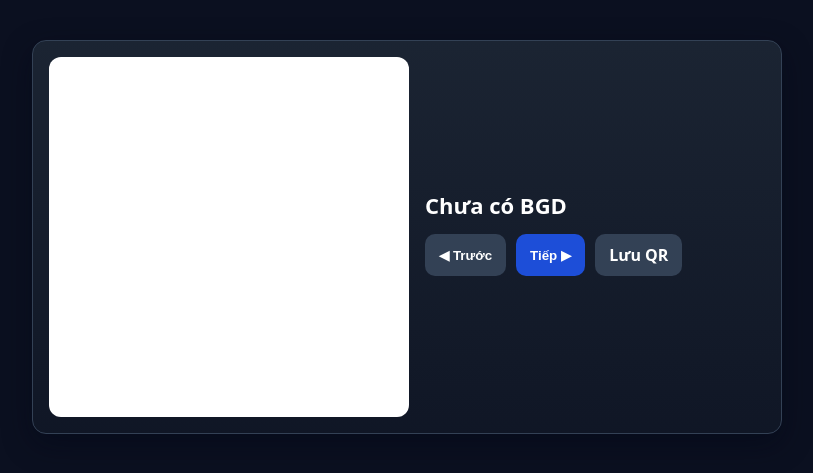
After one commit to trongkhanhlee26/BTV, a Django app: page /bgd/qr/ in a window 1280 px wide. The commit adds this page. Shown: the top 473 px of the page, without its empty margins (233-1046 px from the left). Run offline with Django 5.2, Linux system fonts and the light colour scheme; data that the repository does not hold is empty.

Commit message:
update QR và cách hiện chọn giám khảo trong chỉnh sửa cuộc thi

```diff
--- /dev/null
+++ b/backend/core/templates/bgd/qr.html
@@ -0,0 +1,80 @@
+{% load static %}
+<!doctype html>
+<html lang="vi">
+<head>
+  <meta charset="utf-8">
+  <title>QR Ban Giám Đốc</title>
+  <meta name="viewport" content="width=device-width, initial-scale=1">
+  <style>
+    :root { --fg:#fff; --muted:#9aa3b2; --panel:#0f172a; }
+    body { margin:0; font-family:system-ui,Segoe UI,Roboto,Helvetica,Arial; color:var(--fg); background:#0b1020; }
+    .wrap { max-width:750px; margin:24px auto; padding:16px; }
+    .card { background:linear-gradient(180deg,#1f2937cc,#111827cc); border:1px solid #334155; border-radius:14px; padding:16px; box-shadow:0 10px 30px rgba(2,6,23,.45); }
+    .row { display:flex; gap:16px; align-items:center; justify-content:space-between; flex-wrap:wrap; }
+    .qr-box { display:flex; align-items:center; justify-content:center; width:360px; height:360px; background:#fff; border-radius:12px; overflow:hidden; }
+    .meta { flex:1; min-width:220px; }
+    .meta h2 { margin:0 0 8px; font-size:22px; }
+    .muted { color:var(--muted); font-size:14px; }
+    .ctrls { display:flex; gap:10px; margin-top:14px; }
+    .btn { background:#1d4ed8; color:#fff; border:0; border-radius:10px; padding:10px 14px; font-weight:700; cursor:pointer; }
+    .btn.secondary { background:#334155; }
+    .index { margin-top:8px; color:var(--muted); }
+    img.qr { width:100%; height:100%; object-fit:contain; }
+  </style>
+</head>
+<body>
+  <div class="wrap">
+    <div class="card">
+      <div class="row">
+        <div class="qr-box">
+          <img id="qrImg" class="qr" alt="QR" src="" />
+        </div>
+        <div class="meta">
+          <h2 id="title">QR Ban Giám Đốc</h2>
+          <div class="muted" id="sub"></div>
+          <div class="ctrls">
+            <button class="btn secondary" id="prevBtn">◀ Trước</button>
+            <button class="btn" id="nextBtn">Tiếp ▶</button>
+            <a class="btn secondary" id="saveBtn" download="bgd-qr.png">Lưu QR</a>
+          </div>
+          <div class="index" id="idx"></div>
+        </div>
+      </div>
+    </div>
+  </div>
+
+{{ items|json_script:"bgd-items" }}
+<script>
+  const items = JSON.parse(document.getElementById('bgd-items').textContent);
+  let i = 0;
+
+  const qrImg = document.getElementById('qrImg');
+  const title = document.getElementById('title');
+  const sub   = document.getElementById('sub');
+  const idxEl = document.getElementById('idx');
+  const save  = document.getElementById('saveBtn');
+
+  function show() {
+    if (!items.length) {
+      title.textContent = 'Chưa có BGD';
+      sub.textContent = '';
+      qrImg.remove();
+      return;
+    }
+    const it = items[i];
+    qrImg.src = `/bgd/qr/${it.token}.png`;
+    title.textContent = `${it.maBGD} — ${it.ten}`;
+    sub.textContent = it.url;
+    idxEl.textContent = `Mã ${i+1}/${items.length}`;
+    save.setAttribute('href', qrImg.src);
+    save.setAttribute('download', `QR_${it.maBGD}.png`);
+  }
+
+  document.getElementById('nextBtn').onclick = () => { i = (i + 1) % items.length; show(); };
+  document.getElementById('prevBtn').onclick = () => { i = (i - 1 + items.length) % items.length; show(); };
+
+  show();
+</script>
+
+</body>
+</html>
--- /dev/null
+++ b/backend/core/views_bgd.py
@@ -0,0 +1,82 @@
+# core/views_bgd.py
+from io import BytesIO
+from django.http import HttpResponse, Http404
+from django.shortcuts import render, redirect
+from django.urls import reverse
+from django.db.models import Q
+from django.utils.http import url_has_allowed_host_and_scheme
+from django.conf import settings
+from django.utils import timezone
+from django.http import QueryDict
+
+from .models import BanGiamDoc, CuocThi
+from .views_score import score_view  # tái dùng view chấm hiện có
+
+# --- 1) Trang QR: hiển thị lần lượt từng BGD (1 mã/lần), có nút chuyển & lưu ảnh ---
+def bgd_qr_index(request):
+    items = list(BanGiamDoc.objects.order_by("maBGD").values("maBGD", "ten", "token"))
+    # build URL đích khi quét
+    def _go_url(tok):
+        return request.build_absolute_uri(reverse("bgd-go", args=[tok]))
+    for it in items:
+        it["url"] = _go_url(it["token"])
+    return render(request, "bgd/qr.html", {"items": items})
+
+# --- 2) Ảnh QR PNG cho 1 token ---
+def bgd_qr_png(request, token: str):
+    # dùng thư viện qrcode để tạo ảnh (pip install qrcode[pil])
+    try:
+        import qrcode
+    except Exception:
+        raise Http404("Thiếu thư viện qrcode. Hãy cài: pip install qrcode[pil]")
+    bgd = BanGiamDoc.objects.filter(token=token).only("token").first()
+    if not bgd:
+        raise Http404("Token không hợp lệ")
+    data = request.build_absolute_uri(reverse("bgd-go", args=[bgd.token]))
+    qr = qrcode.QRCode(box_size=10, border=2)
+    qr.add_data(data); qr.make(fit=True)
+    img = qr.make_image(fill_color="black", back_color="white")
+    buf = BytesIO(); img.save(buf, format="PNG"); buf.seek(0)
+    return HttpResponse(buf.getvalue(), content_type="image/png")
+
+# --- 3) Khi quét QR: set session & ép cuộc thi "Chung Kết", rồi chuyển qua trang chấm ---
+def bgd_go(request, token: str):
+    bgd = BanGiamDoc.objects.filter(token=token).first()
+    if not bgd:
+        raise Http404("Token không hợp lệ")
+
+    # tìm cuộc thi "Chung Kết" (không phân biệt hoa/thường, bỏ dấu)
+    # Bạn có thể chỉnh điều kiện này nếu muốn khớp chính xác tuyệt đối.
+    chung_ket = CuocThi.objects.filter(tenCuocThi__iexact="Chung Kết").first()
+    if not chung_ket:
+        # fallback: thử "Chung Ket"
+        chung_ket = CuocThi.objects.filter(tenCuocThi__iexact="Chung Ket").first()
+    if not chung_ket:
+        raise Http404("Chưa tạo cuộc thi 'Chung Kết'")
+
+    # Ghi session để khóa CT khi chấm
+    request.session["bgd_token"] = token
+    request.session["bgd_ct_id"] = chung_ket.id
+    request.session["bgd_ct_name"] = chung_ket.tenCuocThi
+    request.session.modified = True
+
+    return redirect("score-bgd")
+
+# --- 4) View chấm cho BGD: khóa vào "Chung Kết", tái dùng score_view ---
+def score_bgd_view(request):
+    ct_id = request.session.get("bgd_ct_id")
+    if not ct_id:
+        # chưa đi qua QR -> quay về trang QR
+        return redirect("bgd-qr")
+
+    # ép querystring ct=<id> để score_view hiểu (không phá request.GET gốc)
+    # (nếu score_view của bạn không nhận "ct", hãy sửa đúng theo tham số nó đang dùng)
+    mutable_get = request.GET.copy()
+    mutable_get["ct"] = str(ct_id)
+    request.GET = mutable_get
+
+    # Optionally: gắn cờ vào request để score_view (nếu bạn muốn khóa thêm)
+    # request.bgd_mode = True
+
+    # gọi view gốc
+    return score_view(request)
--- a/backend/examsite/urls.py
+++ b/backend/examsite/urls.py
@@ -23,9 +23,10 @@ from core.views_score import score_view
 from core.views_ranking import ranking_view
 from core.views_management import management_view
 from core.views_export import export_page, export_xlsx
-from django.urls import path
+from django.urls import path, include
 from core import views_score
 from core.views_admin import import_view
+from core.views_bgd import bgd_qr_index, bgd_qr_png, bgd_go, score_bgd_view  # ADD
 
 urlpatterns = [\
     path("", home_view, name="home"),
@@ -44,4 +45,9 @@ urlpatterns = [\
     path("export", export_page, name="export-page"),     # trang bảng “Excel-like”
     path("export-xlsx", export_xlsx, name="export-xlsx"),
     path("import/", import_view, name="import"),
+    path("bgd/qr/", bgd_qr_index, name="bgd-qr"),
+    path("bgd/qr/<str:token>.png", bgd_qr_png, name="bgd-qr-png"),
+    path("bgd/go/<str:token>/", bgd_go, name="bgd-go"),
+    path("score/bgd/", score_bgd_view, name="score-bgd"),
+
 ]
--- a/backend/requirements.txt
+++ b/backend/requirements.txt
@@ -7,3 +7,4 @@ psycopg2-binary
 dj-database-url
 gunicorn
 whitenoise
+qrcode[pil]
```
Also changed, not shown: backend/core/admin.py (+10 -2 lines), backend/core/models.py (+23 -0 lines), backend/core/templates/organize/index.html (+9 -3 lines), backend/core/migrations/0006_bangiamdoc.py (added).
